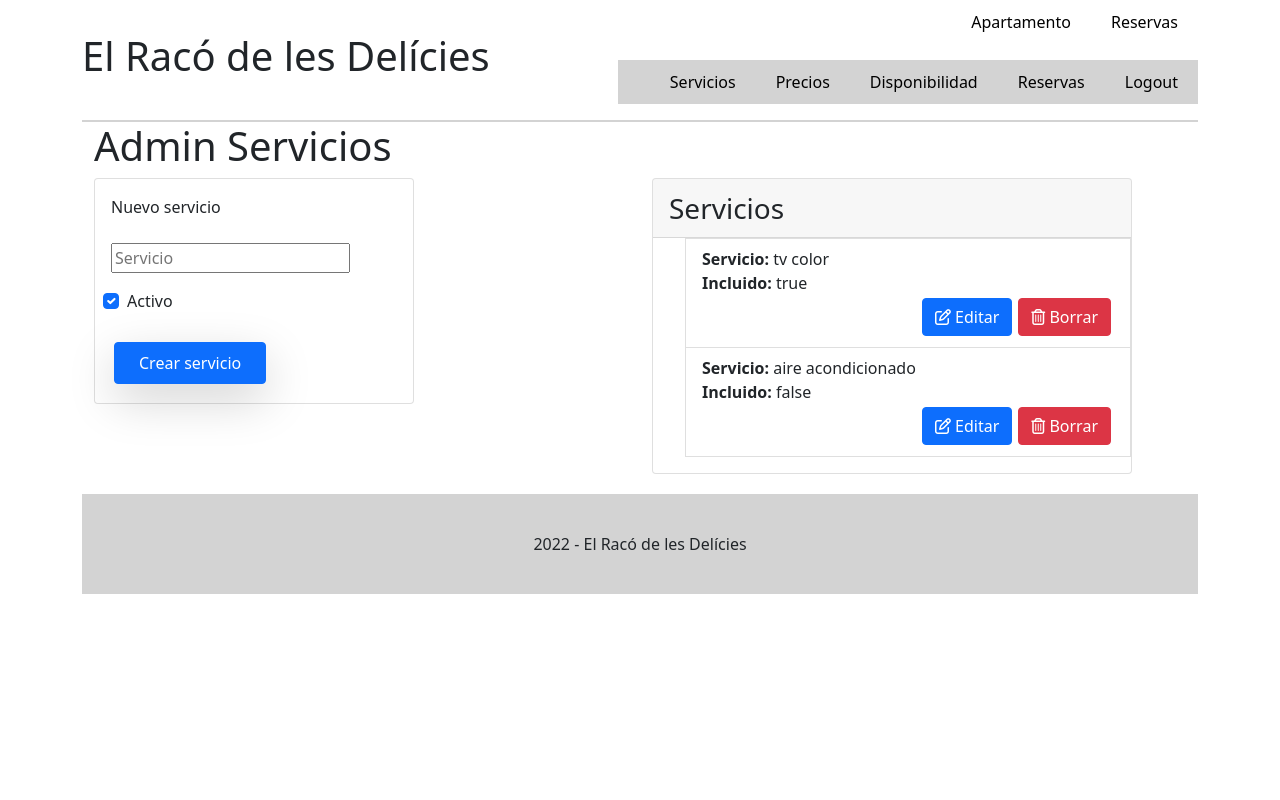
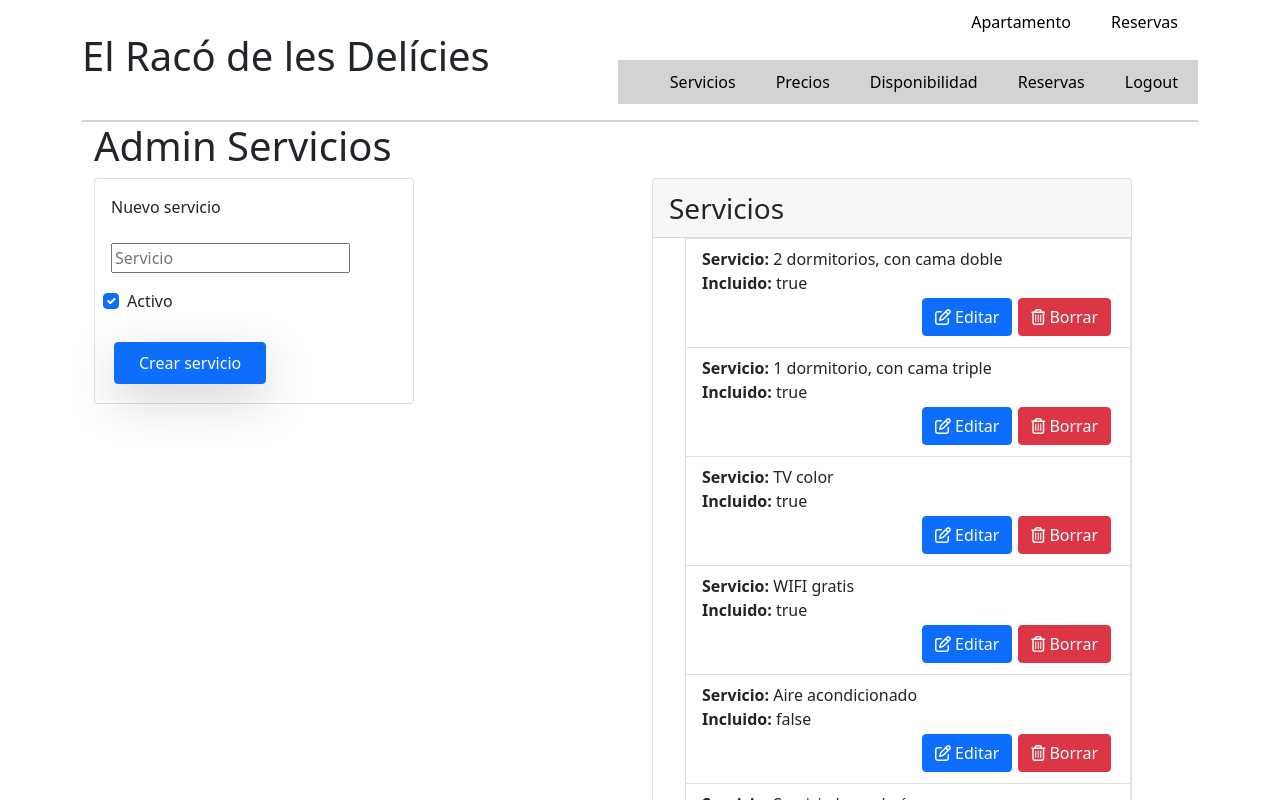
Before and after one commit to rubenhierro/itacademy-vue-sprint9, a Vue app: page /admin/servicios in a window 1280 px wide. Shown: the top 800 px of the page. Built offline with nearby package versions, Linux system fonts and the light colour scheme; sample sign-in values are in the browser's storage; what v-calendar would draw is missing.

Commit message:
set default data

```diff
--- a/src/stores/ApartmentStore.js
+++ b/src/stores/ApartmentStore.js
@@ -3,11 +3,14 @@ import { defineStore } from "pinia";
 export const useApartmentStore = defineStore({
   id: "apartment",
   state: () => ({
-    services: [
-      { name: "tv color", isActive: true },
-      { name: "aire acondicionado", isActive: false },
+    services: JSON.parse(localStorage.getItem('services')) || [
+      { name: "2 dormitorios, con cama doble", isActive: true },
+      { name: "1 dormitorio, con cama triple", isActive: true },
+      { name: "TV color", isActive: true },
+      { name: "WIFI gratis", isActive: true },
+      { name: "Aire acondicionado", isActive: false },
+      { name: "Servicio lavandería", isActive: false },
     ],
-    prices: [],
   }),
   getters: {
     enabledServices: (state) => state.services.filter((i) => i.isActive),
@@ -17,12 +20,14 @@ export const useApartmentStore = defineStore({
   actions: {
     addService(service) {
       this.services = [...this.services, service];
+      localStorage.setItem('services', JSON.stringify(this.services))
     },
     editService(id, service) {
       this.services.splice(id, 1, service);
     },
     deleteService(id) {
       this.services = this.services.filter((i, key) => key !== id);
+      localStorage.setItem('service', JSON.stringify(this.services))
     },
   },
 });
--- a/src/stores/BookingStore.js
+++ b/src/stores/BookingStore.js
@@ -3,7 +3,18 @@ import { defineStore } from "pinia";
 export const useBookingStore = defineStore({
   id: "booking",
   state: () => ({
-    prices: JSON.parse(localStorage.getItem("prices")) || [],
+    prices: JSON.parse(localStorage.getItem("prices")) || [
+      {
+        start: "2022-03-08T12:36:57.787Z",
+        end: "2022-03-08T12:36:57.787Z",
+        amount: 450,
+      },
+      {
+        start: "2022-04-14T12:47:41.258Z",
+        end: "2022-04-19T12:47:41.258Z",
+        amount: 500,
+      },
+    ],
     disabledDates: JSON.parse(localStorage.getItem("disabledDates")) || [],
     bookings: JSON.parse(localStorage.getItem("bookings")) || [],
   }),
--- a/src/stores/LoginStore.js
+++ b/src/stores/LoginStore.js
@@ -3,7 +3,16 @@ import { defineStore } from "pinia";
 export const LoginStore = defineStore({
   id: "login",
   state: () => ({
-    users: JSON.parse(localStorage.getItem("userList")) || [],
+    users: JSON.parse(localStorage.getItem("userList")) || [
+      {
+        firstname: "",
+        lastname: "",
+        email: "",
+        username: "admin",
+        password: "admin",
+        isSuperUser: true,
+      },
+    ],
     isLogged: JSON.parse(localStorage.getItem("isLogged")) || false,
     isSuperUser: JSON.parse(localStorage.getItem("isSuperUser")) || false,
   }),
```
